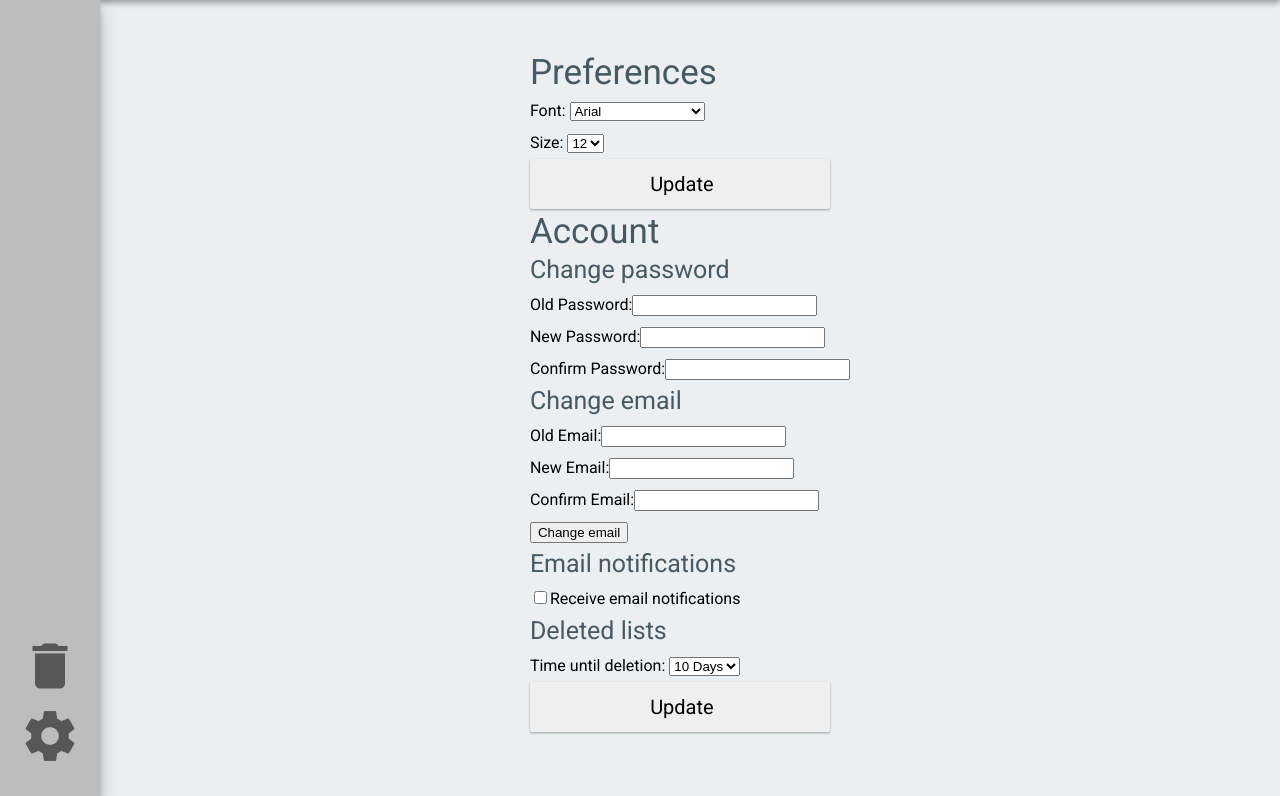
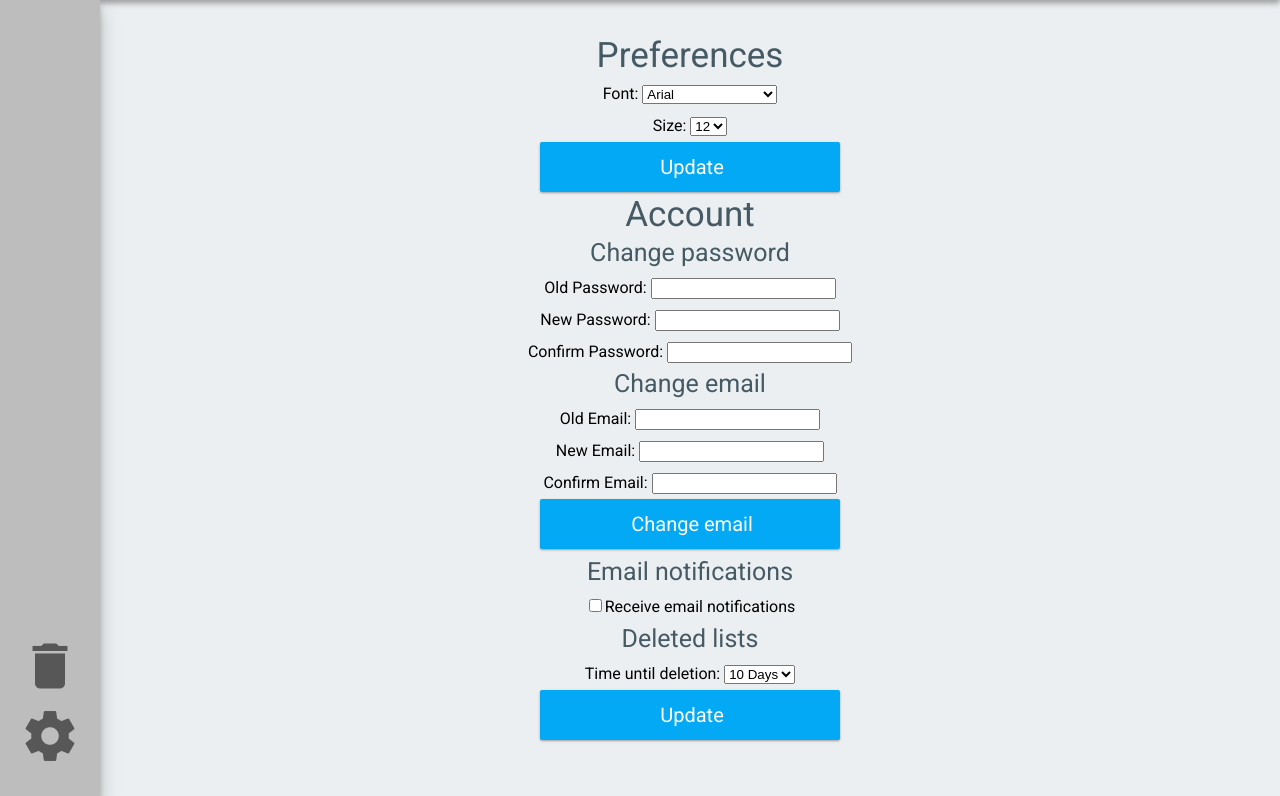
Before and after one commit to alexmotoc/TickMe, a PHP site: page /settings.html in a window 1280 px wide. Shown: the part 80-876 px from the top of the page. Run offline with PHP 8.4, Linux system fonts and the light colour scheme.

Commit message:
Added floating button + small improvements

```diff
--- a/css/main.css
+++ b/css/main.css
@@ -121,10 +121,11 @@ h3 {
     width: 100%;
 	justify-content: center;
 	align-items: center;
+	overflow: auto;
 }
 
 #centeredRegister {
-	height: 350px;
+	height: 90%;
 	position: absolute;
     top:0;
     bottom: 0;
@@ -134,7 +135,6 @@ h3 {
 }
 
 #centeredForgot {
-	height: 100px;
 	position: absolute;
     top:0;
     bottom: 0;
@@ -174,6 +174,7 @@ h3 {
 	bottom: 0;
 	justify-content: center;
 	align-items: flex-end;
+	overflow: auto;
 }
 
 .content {
@@ -185,6 +186,7 @@ h3 {
 	bottom: 0;
 	justify-content: center;
 	align-items: center;
+	overflow: auto;
 }
 
 .titleBar {
@@ -229,7 +231,7 @@ h3 {
 .list {
 	margin-left: auto;
 	margin-right: auto;
-	width: 250px;
+	width: 100%;
 }
 
 .list input {
@@ -297,13 +299,23 @@ h3 {
 }
 
 .add-icon {
-	color: #03A9F4;
+	background-color: #03A9F4;
+	color: white;
 	padding: 16px;
+	margin-right: 16px;
+	margin-bottom: 16px;
 	border-radius: 50%;
 	box-shadow: 0 0 4px rgba(0,0,0,.14),0 4px 8px rgba(0,0,0,.28);
 }
 
+.add-icon:hover {
+	box-shadow: 0 0 8px rgba(0,0,0,.14),0 8px 16px rgba(0,0,0,.28);
+}
+
 .settings-content {
+	height: 90%;
+	margin: 10px;
+	text-align: center;
 	display: block;
 	line-height: 2em;
 }
@@ -318,3 +330,8 @@ h3 {
 .edit-list-wrapper:hover {
 	box-shadow: 0 3px 6px rgba(0,0,0,0.16), 0 3px 6px rgba(0,0,0,0.23);
 }
+
+.update-buttons {
+	color: white;
+	background-color: #03A9F4;
+}
--- a/main.html
+++ b/main.html
@@ -27,7 +27,7 @@
 
 	<div class="content">
 		<div class="button-wrapper">
-			<a href="list.html"><i class="add-icon material-icons md-100">add_circle</i></a>
+			<a href="list.html"><i class="material-icons add-icon">add</i></a>
 		</div>
 		<div class="list-wrapper">
 			<div class="list">
--- a/settings.html
+++ b/settings.html
@@ -41,23 +41,23 @@
 					<option value='large'>20</option>
 				</select>
 			</form>
-			<button type='button'>Update</button><br>
+			<button class="update-buttons" type='button'>Update</button><br>
 
 			<h2>Account</h2><br>
 			<h3>Change password</h3>
 			<form action='' method='get' accept-charset='utf-8'>
-				<label> Old Password:</label><input type='password' name='old_password'><br>
-				<label> New Password:</label><input type='password' name='new_password'><br>
-				<label> Confirm Password:</label><input type='password' name='new_confirm_password'><br>
+				<label> Old Password: </label><input type='password' name='old_password'><br>
+				<label> New Password: </label><input type='password' name='new_password'><br>
+				<label> Confirm Password: </label><input type='password' name='new_confirm_password'><br>
 			</form>
 
 			<h3>Change email</h3>
 			<form action='' method='get' accept-charset='utf-8'>
-				<label> Old Email:</label><input type='email' name='old_email'><br>
-				<label> New Email:</label><input type='email' name='new_email'><br>
-				<label> Confirm Email:</label><input type='email' name='new_confirm_email'><br>
-				<input type='submit' value='Change email'>
+				<label> Old Email: </label><input type='email' name='old_email'><br>
+				<label> New Email: </label><input type='email' name='new_email'><br>
+				<label> Confirm Email: </label><input type='email' name='new_confirm_email'><br>
 			</form>
+			<button class="update-buttons" type="button">Change email</button><br>
 
 			<h3>Email notifications</h3>
 			<form action='' method='get' accept-charset='utf-8'>
@@ -66,14 +66,14 @@
 
 			<h3>Deleted lists</h3>
 				<form action="" method='get' accept-charset='utf-8'>
-				<label>Time until deletion:</label>
+				<label>Time until deletion: </label>
 				<select name='delete_time'>
 					<option value='10'>10 Days</option>
 					<option value='15'>15 Days</option>
 					<option value='month'>1 Month</option>
 				</select><br>
 			</form>
-			<button type='button'>Update</button>
+			<button class="update-buttons" type='button'>Update</button>
 		</div>
 	</div>
 	</body>
```
